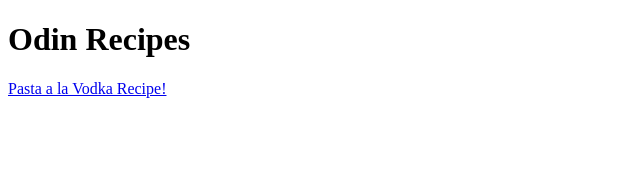
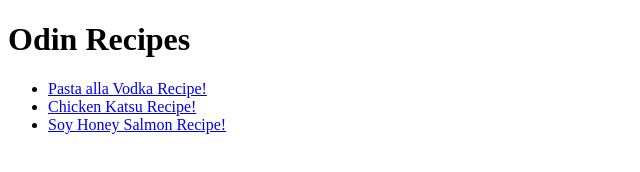
Before and after one commit to ilovebrooklyn99/odin-recipes, a plain HTML site: page index.html in a window 1280 px wide. Shown: the whole page, without its empty margins (0-640 px from the left). Drawn offline with Linux system fonts and the light colour scheme.

Commit message:
Added two more recipes with links.

```diff
--- a/index.html
+++ b/index.html
@@ -4,10 +4,14 @@
     <meta charset="UTF-8">
     <meta http-equiv="X-UA-Compatible" content="IE=edge">
     <meta name="viewport" content="width=device-width, initial-scale=1.0">
-    <title>Document</title>
+    <title>Odin Recipes</title>
 </head>
 <body>
     <h1>Odin Recipes</h1>
-    <a href="recipes/pasta.html">Pasta a la Vodka Recipe!</a>
+    <ul>
+        <li><a href="recipes/pasta.html">Pasta alla Vodka Recipe!</a></li>
+        <li><a href="recipes/katsu.html">Chicken Katsu Recipe!</a></li>
+        <li><a href="recipes/salmon.html">Soy Honey Salmon Recipe!</a></li>
+    </ul>
 </body>
 </html>
```
